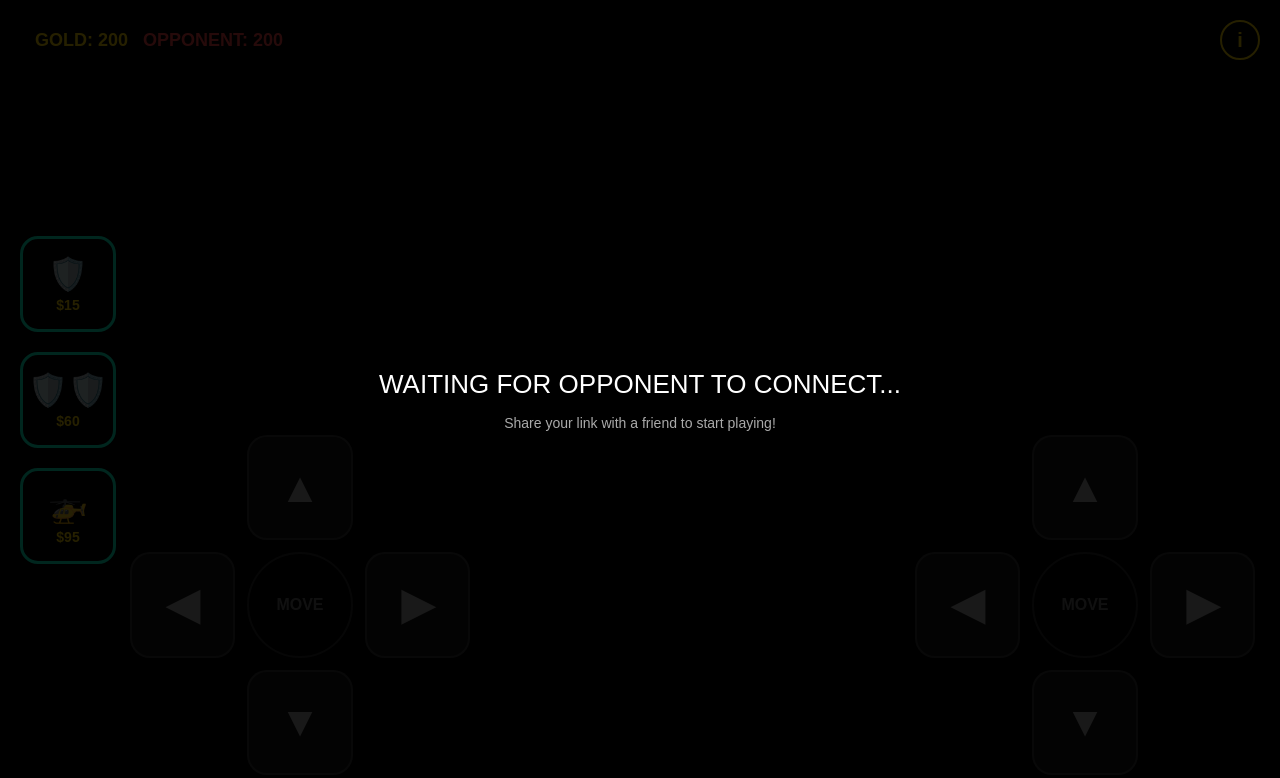
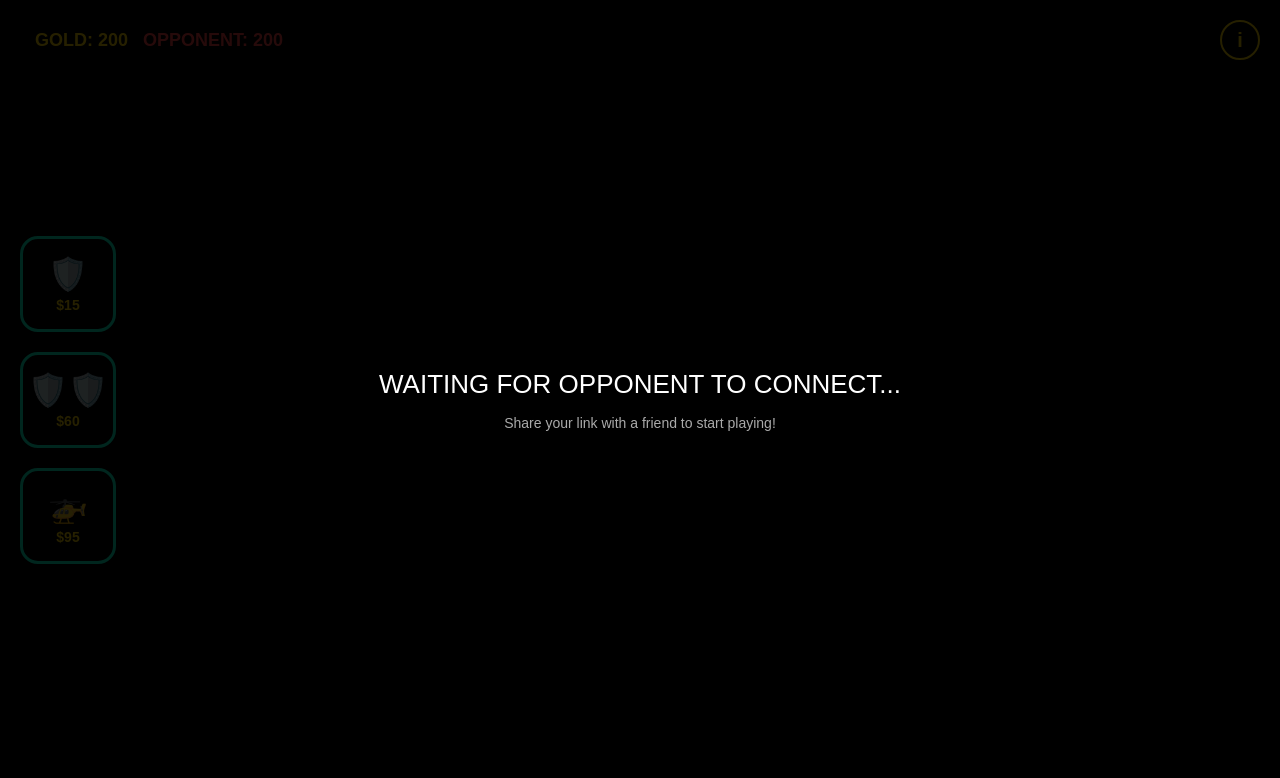
Before and after one commit to samuelbadcock15-web/The-King-s-Road, a website: page index.html in a window 1280 px wide. Drawn offline with nearby package versions, Linux system fonts and the light colour scheme.

Commit message:
Update index.html

```diff
--- a/index.html
+++ b/index.html
@@ -18,8 +18,8 @@
         .spawn-node span:first-child { font-size: 32px; font-weight: bold; }
         .spawn-node span:last-child { font-size: 14px; color: #ffd700; margin-top: 4px; font-weight: bold; }
 
-        /* Massive D-Pad Controls on Both Bottom Left & Bottom Right */
-        .dpad { position: absolute; bottom: 25px; width: 340px; height: 340px; display: grid; grid-template-columns: repeat(3, 1fr); grid-template-rows: repeat(3, 1fr); gap: 12px; z-index: 250; touch-action: none; opacity: 0.65; }
+        /* D-Pad Controls - Hidden by default on PC, shown dynamically via JS/CSS on mobile touch devices */
+        .dpad { position: absolute; bottom: 25px; width: 340px; height: 340px; display: none; grid-template-columns: repeat(3, 1fr); grid-template-rows: repeat(3, 1fr); gap: 12px; z-index: 250; touch-action: none; opacity: 0.65; }
         #dpad-left { left: 130px; }
         #dpad-right { right: 25px; }
 
@@ -69,22 +69,22 @@
         </div>
     </div>
 
-    <!-- D-Pad Controls on BOTTOM LEFT -->
+    <!-- D-Pad Controls on BOTTOM LEFT (Mobile Only) -->
     <div id="dpad-left" class="dpad">
-        <div class="d-up d-btn" ontouchstart="handleTouch(event, 'KeyW', true)" ontouchend="handleTouch(event, 'KeyW', false)" onmousedown="keys['KeyW']=true" onmouseup="keys['KeyW']=false">▲</div>
-        <div class="d-left d-btn" ontouchstart="handleTouch(event, 'KeyA', true)" ontouchend="handleTouch(event, 'KeyA', false)" onmousedown="keys['KeyA']=true" onmouseup="keys['KeyA']=false">◀</div>
+        <div class="d-up d-btn" ontouchstart="handleTouch(event, 'KeyW', true)" ontouchend="handleTouch(event, 'KeyW', false)">▲</div>
+        <div class="d-left d-btn" ontouchstart="handleTouch(event, 'KeyA', true)" ontouchend="handleTouch(event, 'KeyA', false)">◀</div>
         <div class="d-center d-btn">MOVE</div>
-        <div class="d-right d-btn" ontouchstart="handleTouch(event, 'KeyD', true)" ontouchend="handleTouch(event, 'KeyD', false)" onmousedown="keys['KeyD']=true" onmouseup="keys['KeyD']=false">▶</div>
-        <div class="d-down d-btn" ontouchstart="handleTouch(event, 'KeyS', true)" ontouchend="handleTouch(event, 'KeyS', false)" onmousedown="keys['KeyS']=true" onmouseup="keys['KeyS']=false">▼</div>
+        <div class="d-right d-btn" ontouchstart="handleTouch(event, 'KeyD', true)" ontouchend="handleTouch(event, 'KeyD', false)">▶</div>
+        <div class="d-down d-btn" ontouchstart="handleTouch(event, 'KeyS', true)" ontouchend="handleTouch(event, 'KeyS', false)">▼</div>
     </div>
 
-    <!-- D-Pad Controls on BOTTOM RIGHT -->
+    <!-- D-Pad Controls on BOTTOM RIGHT (Mobile Only) -->
     <div id="dpad-right" class="dpad">
-        <div class="d-up d-btn" ontouchstart="handleTouch(event, 'KeyW', true)" ontouchend="handleTouch(event, 'KeyW', false)" onmousedown="keys['KeyW']=true" onmouseup="keys['KeyW']=false">▲</div>
-        <div class="d-left d-btn" ontouchstart="handleTouch(event, 'KeyA', true)" ontouchend="handleTouch(event, 'KeyA', false)" onmousedown="keys['KeyA']=true" onmouseup="keys['KeyA']=false">◀</div>
+        <div class="d-up d-btn" ontouchstart="handleTouch(event, 'KeyW', true)" ontouchend="handleTouch(event, 'KeyW', false)">▲</div>
+        <div class="d-left d-btn" ontouchstart="handleTouch(event, 'KeyA', true)" ontouchend="handleTouch(event, 'KeyA', false)">◀</div>
         <div class="d-center d-btn">MOVE</div>
-        <div class="d-right d-btn" ontouchstart="handleTouch(event, 'KeyD', true)" ontouchend="handleTouch(event, 'KeyD', false)" onmousedown="keys['KeyD']=true" onmouseup="keys['KeyD']=false">▶</div>
-        <div class="d-down d-btn" ontouchstart="handleTouch(event, 'KeyS', true)" ontouchend="handleTouch(event, 'KeyS', false)" onmousedown="keys['KeyS']=true" onmouseup="keys['KeyS']=false">▼</div>
+        <div class="d-right d-btn" ontouchstart="handleTouch(event, 'KeyD', true)" ontouchend="handleTouch(event, 'KeyD', false)">▶</div>
+        <div class="d-down d-btn" ontouchstart="handleTouch(event, 'KeyS', true)" ontouchend="handleTouch(event, 'KeyS', false)">▼</div>
     </div>
 
     <div id="info-container">
@@ -125,8 +125,16 @@
         let matchStarted = false;
         let currentRoomId = null;
 
+        // Auto-detect mobile/touch devices and display the D-Pads automatically
+        window.addEventListener('DOMContentLoaded', () => {
+            const isTouchDevice = ('ontouchstart' in window) || (navigator.maxTouchPoints > 0);
+            if (isTouchDevice) {
+                document.querySelectorAll('.dpad').forEach(el => el.style.display = 'grid');
+            }
+        });
+
         function handleTouch(e, key, isPressed) {
-            e.preventDefault(); // Prevents default haptic vibration and zooming
+            e.preventDefault();
             keys[key] = isPressed;
         }
 
```
